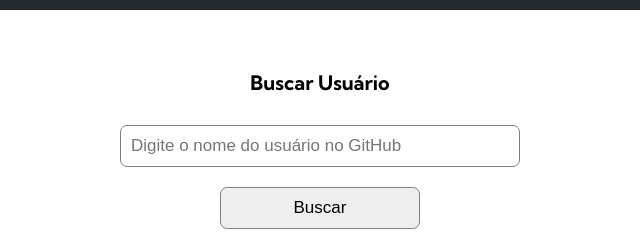
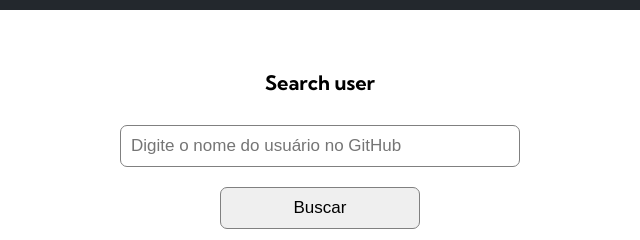
Before and after one commit to ma17martins/project-fetch-github-api, a plain HTML site: page index.html in a window 1280 px wide. Shown: the part 130-370 px from the top of the page, 320-960 px from the left. Drawn offline with nearby package versions, Linux system fonts and the light colour scheme.

Commit message:
Update index.html

```diff
--- a/index.html
+++ b/index.html
@@ -5,7 +5,7 @@
     <meta charset="UTF-8">
     <meta http-equiv="X-UA-Compatible" content="IE=edge">
     <meta name="viewport" content="width=device-width, initial-scale=1.0">
-    <title>GitHub API - buscando usuários com fetch</title>
+    <title>GitHub API - Fetching users with fetch.</title>
 
     <link rel="stylesheet" href="src/css/reset.css">
     <link rel="stylesheet" href="src/css/styles.css">
@@ -18,7 +18,7 @@
 
         <section class="container">
             <header>
-                <h2>Buscar Usuário</h2>
+                <h2>Search user</h2>
                 <input type="text" id="input-search" placeholder="Digite o nome do usuário no GitHub">
                 <input type="button" value="Buscar" id="btn-search">
             </header>
```
